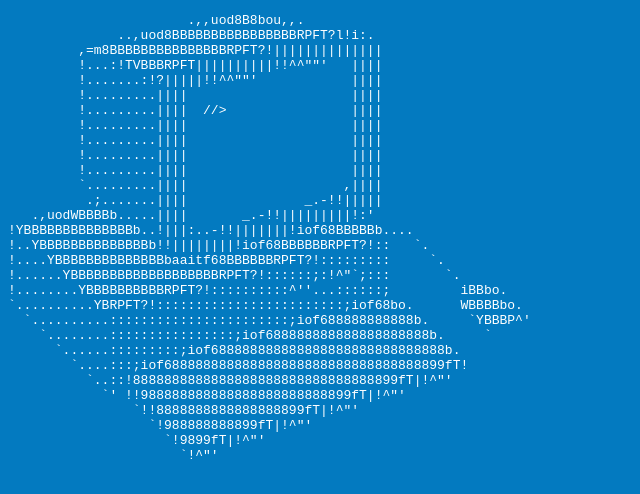
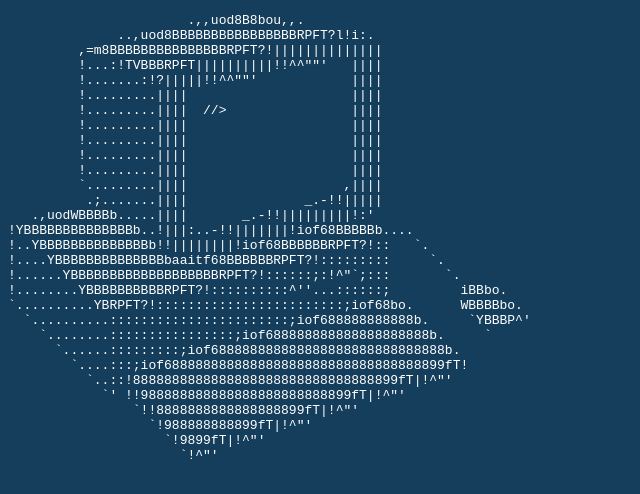
Before and after one commit to septum/septum.github.io, a plain HTML site: page index.html in a window 1280 px wide. Shown: the whole page, without its empty margins (0-640 px from the left). Drawn offline with Linux system fonts and the light colour scheme.

Commit message:
Change background color

```diff
--- a/index.html
+++ b/index.html
@@ -7,7 +7,7 @@
     <style>
       body {
         padding: 0;
-        background-color: #037ac0;
+        background-color: #153e5c;
         color: #ffffff;
         font-family: "Courier New", Courier, monospace;
       }
```
